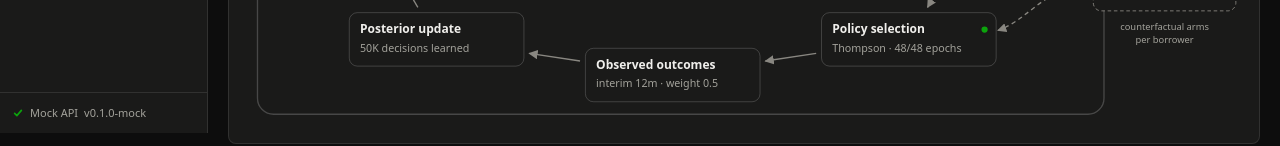
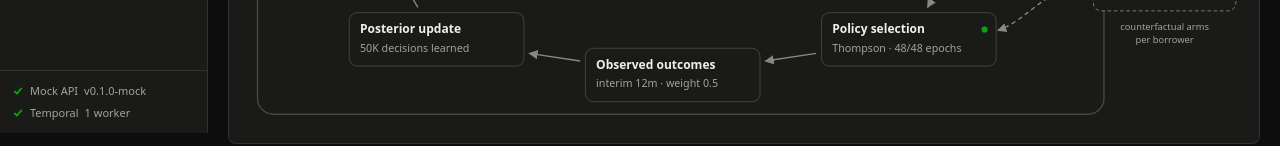
Before and after one commit to mistiusiu/bayesian-credit, a React (Vite) app in the folder frontend/: page / in a window 1280 px wide. Shown: the part 667-813 px from the top of the page. Built offline with nearby package versions, Linux system fonts and the light colour scheme.

Commit message:
feat(console): Show Temporal status in the side nav and link runs to their workflow
Co-Authored-By: Claude Opus 5.5 <noreply@anthropic.com>

```diff
--- a/frontend/src/api/types.ts
+++ b/frontend/src/api/types.ts
@@ -106,10 +106,32 @@ export interface ApiErrorBody {
 // ─────────────────────────────────────────────────────────────── health & jobs
 /** GET /health/ */
 export interface Health {
+  /** `degraded` also when jobs cannot run: Temporal unreachable or no worker polling. */
   status: 'ok' | 'degraded';
   version: string;
   python: string;
   core_version: string;
+  jobs: JobsHealth;
+}
+
+/** Where background jobs run. `inline` only in tests / `manage.py demo --inline`. */
+export interface JobsHealth {
+  backend: 'temporal' | 'inline';
+  temporal: TemporalHealth | null;
+}
+
+export interface TemporalHealth {
+  /** Temporal frontend `host:port`. */
+  address: string;
+  namespace: string;
+  /** Task queue the `manage.py temporal_worker` processes poll. */
+  task_queue: string;
+  /** Temporal web UI base URL. */
+  ui_url: string;
+  connected: boolean;
+  /** Identities of the workers currently polling the task queue. */
+  workers: string[];
+  error: string | null;
 }
 
 export interface JobTarget {
@@ -117,7 +139,7 @@ export interface JobTarget {
   id: Id;
 }
 
-/** Background work (`python manage.py run_job <id>` subprocess or k8s Job). GET /jobs/{id}/ */
+/** Background work: one Temporal `BackgroundJob` workflow, run by a `manage.py temporal_worker`. GET /jobs/{id}/ */
 export interface Job {
   id: Id;
   kind: JobKind;
@@ -133,7 +155,12 @@ export interface Job {
   finished_at: IsoDateTime | null;
   /** Resource the job builds or drives. Shadow-portfolio jobs point at their fit. */
   target: JobTarget | null;
+  /** pid of the job's `run_job` process on the worker host (null once finished). */
   pid: number | null;
+  /** Temporal workflow id (null for inline jobs). */
+  workflow_id: string | null;
+  /** The workflow in the Temporal web UI. */
+  temporal_url: string | null;
 }
 
 // ─────────────────────────────────────────────────────────────── datasets
--- a/frontend/src/components/layout/SideNav.tsx
+++ b/frontend/src/components/layout/SideNav.tsx
@@ -23,6 +23,7 @@ export function SideNav() {
   const jobs = useActiveJobs().data?.results ?? [];
   const pending = useReviews({ status: 'pending' }).data?.count ?? 0;
   const health = useHealth();
+  const temporal = health.data?.jobs?.temporal ?? null;
   return (
     <nav aria-label="Primary" className="sticky top-0 flex h-screen w-14 shrink-0 flex-col border-r border-line bg-surface xl:w-52">
       <div className="flex h-12 items-center gap-2 border-b border-line px-3.5">
@@ -75,6 +76,25 @@ export function SideNav() {
           <span className="hidden xl:inline">{MOCK_MODE ? 'Mock API' : 'Live API'}</span>
           <span className="num hidden xl:inline">{health.data ? `v${health.data.version}` : health.isError ? 'unreachable' : ''}</span>
         </div>
+        {temporal && (
+          <a
+            href={temporal.ui_url}
+            target="_blank"
+            rel="noreferrer"
+            className="mt-1.5 flex items-center gap-1.5 hover:text-ink"
+            title={
+              temporal.connected
+                ? `Temporal ${temporal.address} · queue ${temporal.task_queue}\n${temporal.workers.length ? temporal.workers.join('\n') : 'no worker polling: jobs stay queued'}`
+                : `Temporal ${temporal.address} unreachable: ${temporal.error ?? ''}`
+            }
+          >
+            <StatusGlyph tone={!temporal.connected ? 'critical' : temporal.workers.length ? 'good' : 'warning'} />
+            <span className="hidden xl:inline">Temporal</span>
+            <span className="num hidden xl:inline">
+              {temporal.connected ? `${temporal.workers.length} worker${temporal.workers.length === 1 ? '' : 's'}` : 'down'}
+            </span>
+          </a>
+        )}
       </div>
     </nav>
   );
--- a/frontend/src/mocks/render.ts
+++ b/frontend/src/mocks/render.ts
@@ -39,6 +39,8 @@ export function renderJob(j: JobRec, now: number): Job {
     finished_at: status === 'succeeded' ? iso(j.startMs + j.durationMs) : j.forced ? iso(j.forced.atMs) : null,
     target: j.target,
     pid: status === 'running' ? j.pid : null,
+    workflow_id: `bc-${j.kind.replace('_', '-')}-${j.id}-mock`,
+    temporal_url: null,
   };
 }
 
@@ -73,6 +75,8 @@ function renderSimJob(j: JobRec, sim: SimRec, now: number): Job {
     finished_at: sim.finishedMs ? iso(sim.finishedMs) : null,
     target: j.target,
     pid: sim.workerAlive && status === 'running' ? sim.pid : null,
+    workflow_id: `bc-simulation-${j.id}-mock`,
+    temporal_url: null,
   };
 }
 
--- a/frontend/src/mocks/routesData.ts
+++ b/frontend/src/mocks/routesData.ts
@@ -220,7 +220,24 @@ function createPortfolio(fitId: number, raw: unknown, now: number) {
 }
 
 export const dataRoutes: Route[] = [
-  ['GET', /^\/health\/$/, (): Health => ({ status: 'ok', version: '0.1.0-mock', python: '3.14.0', core_version: '0.1.0' })],
+  ['GET', /^\/health\/$/, (): Health => ({
+      status: 'ok',
+      version: '0.1.0-mock',
+      python: '3.14.0',
+      core_version: '0.1.0',
+      jobs: {
+        backend: 'temporal',
+        temporal: {
+          address: 'localhost:7233',
+          namespace: 'default',
+          task_queue: 'bayesian-credit-jobs',
+          ui_url: 'http://localhost:8233',
+          connected: true,
+          workers: ['bc-worker@mock'],
+          error: null,
+        },
+      },
+    }),],
   [
     'GET',
     /^\/jobs\/$/,
--- a/frontend/src/pages/bandit/RunHeader.tsx
+++ b/frontend/src/pages/bandit/RunHeader.tsx
@@ -72,6 +72,14 @@ export function RunHeader({ sim }: { sim: Simulation }) {
         <p className="num text-xs text-ink-2">
           epoch {sim.current_epoch ? fmt.epoch(sim.current_epoch) : '—'} · {sim.epochs_done}/{sim.epochs_total} · last checkpoint {sim.last_checkpoint_epoch ? fmt.epochShort(sim.last_checkpoint_epoch) : 'none'} (every {sim.config.checkpoint_every}) ·{' '}
           {sim.worker.alive ? `worker pid ${sim.worker.pid}` : 'no worker'} · restarts {sim.restarts}
+          {sim.job?.temporal_url && (
+            <>
+              {' · '}
+              <a href={sim.job.temporal_url} target="_blank" rel="noreferrer" className="text-accent-strong underline" title={sim.job.workflow_id ?? undefined}>
+                workflow
+              </a>
+            </>
+          )}
         </p>
       </div>
       {sim.status === 'awaiting_review' && (
```
